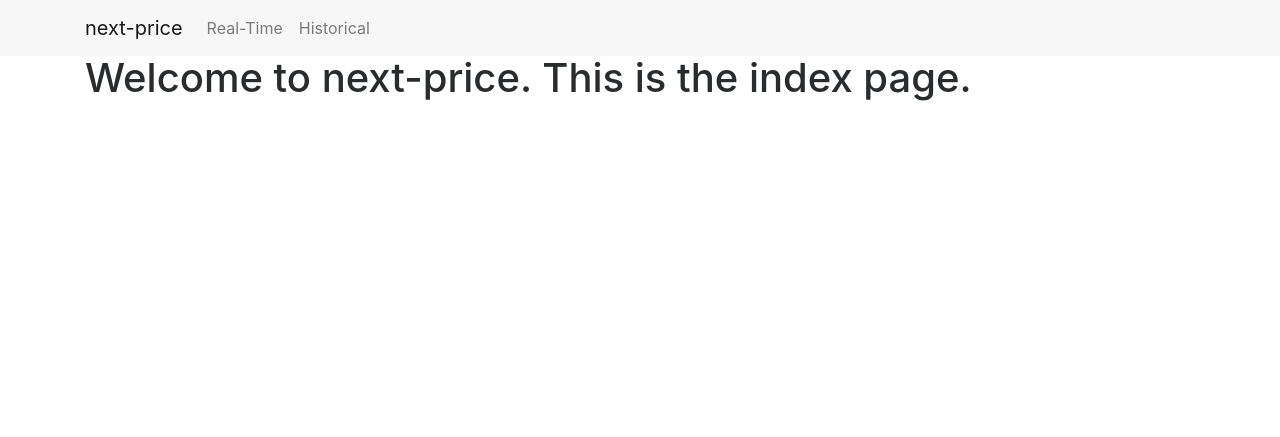
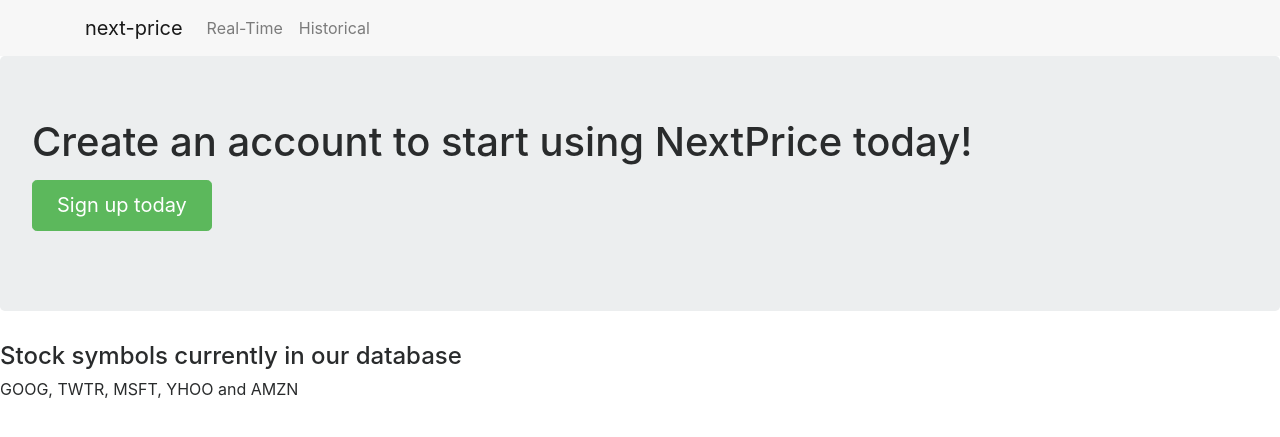
Before and after one commit to anivesh93/next-price, a Flask app: page / in a window 1280 px wide. Shown: the top 437 px of the page. Run offline with Flask 2, Linux system fonts and the light colour scheme; some libraries are stand-ins or nearby versions.

Commit message:
Testing front page

```diff
--- a/templates/index.html
+++ b/templates/index.html
@@ -25,7 +25,7 @@
 
 		<div class="container">
 
-			<h1>Welcome to next-price. This is the index page.</h1>
+			<!-- <h1>Welcome to next-price. This is the index page.</h1> -->
 
 		</div>
 
@@ -34,5 +34,21 @@
 		<script src="https://code.jquery.com/jquery-3.1.1.slim.min.js" integrity="sha384-A7FZj7v+d/sdmMqp/nOQwliLvUsJfDHW+k9Omg/a/EheAdgtzNs3hpfag6Ed950n" crossorigin="anonymous"></script>
 		<script src="https://cdnjs.cloudflare.com/ajax/libs/tether/1.4.0/js/tether.min.js" integrity="sha384-DztdAPBWPRXSA/3eYEEUWrWCy7G5KFbe8fFjk5JAIxUYHKkDx6Qin1DkWx51bBrb" crossorigin="anonymous"></script>
 		<script src="https://maxcdn.bootstrapcdn.com/bootstrap/4.0.0-alpha.6/js/bootstrap.min.js" integrity="sha384-vBWWzlZJ8ea9aCX4pEW3rVHjgjt7zpkNpZk+02D9phzyeVkE+jo0ieGizqPLForn" crossorigin="anonymous"></script>
+
+        <div class="jumbotron">
+            <h1>Create an account to start using NextPrice today!</h1>
+            <p class="lead"></p>
+            <p><a class="btn btn-lg btn-success" href="/historical" role="button">Sign up today</a>
+            </p>
+        </div>
+
+        <div class="row marketing">
+            <div class="col-lg-6">
+                <h4>Stock symbols currently in our database</h4>
+                <p>GOOG, TWTR, MSFT, YHOO and AMZN</p>
+            </div>
+        </div>
+
+    </div>
 	</body>
 </html>
```
